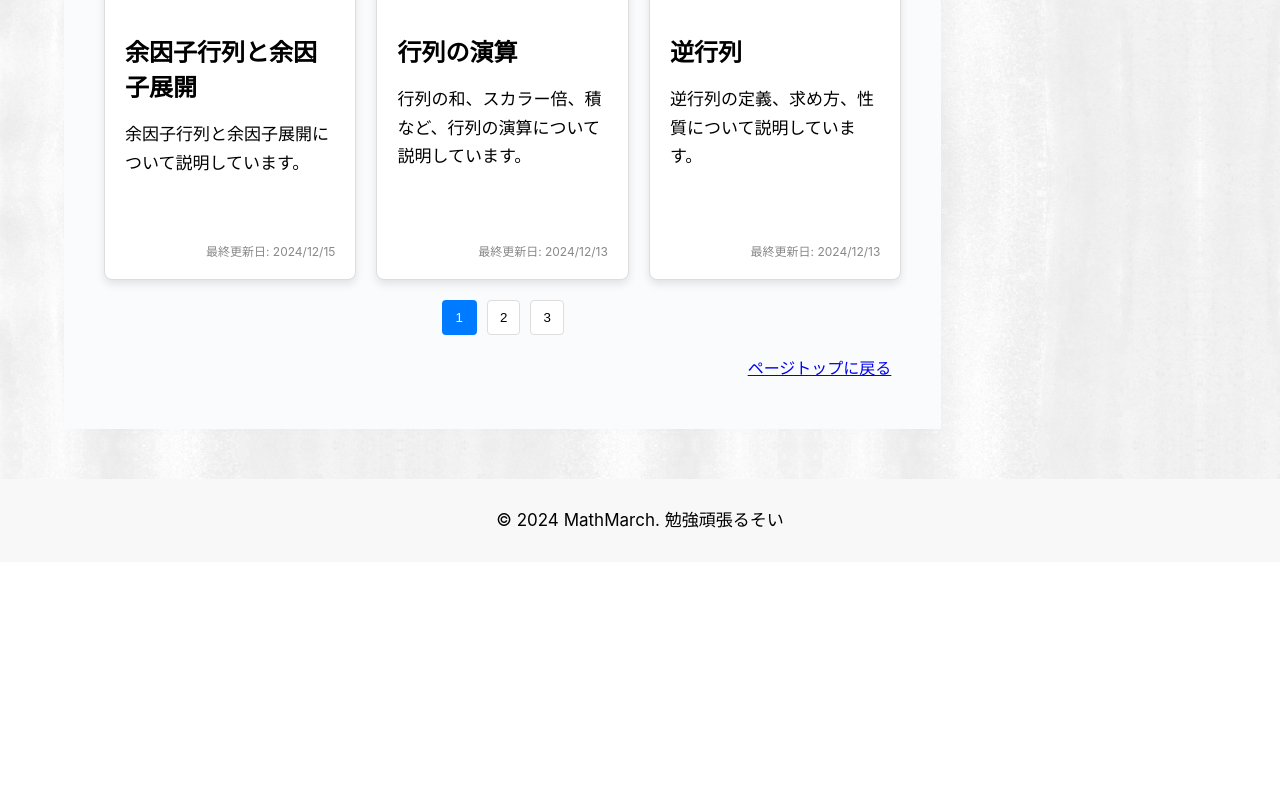
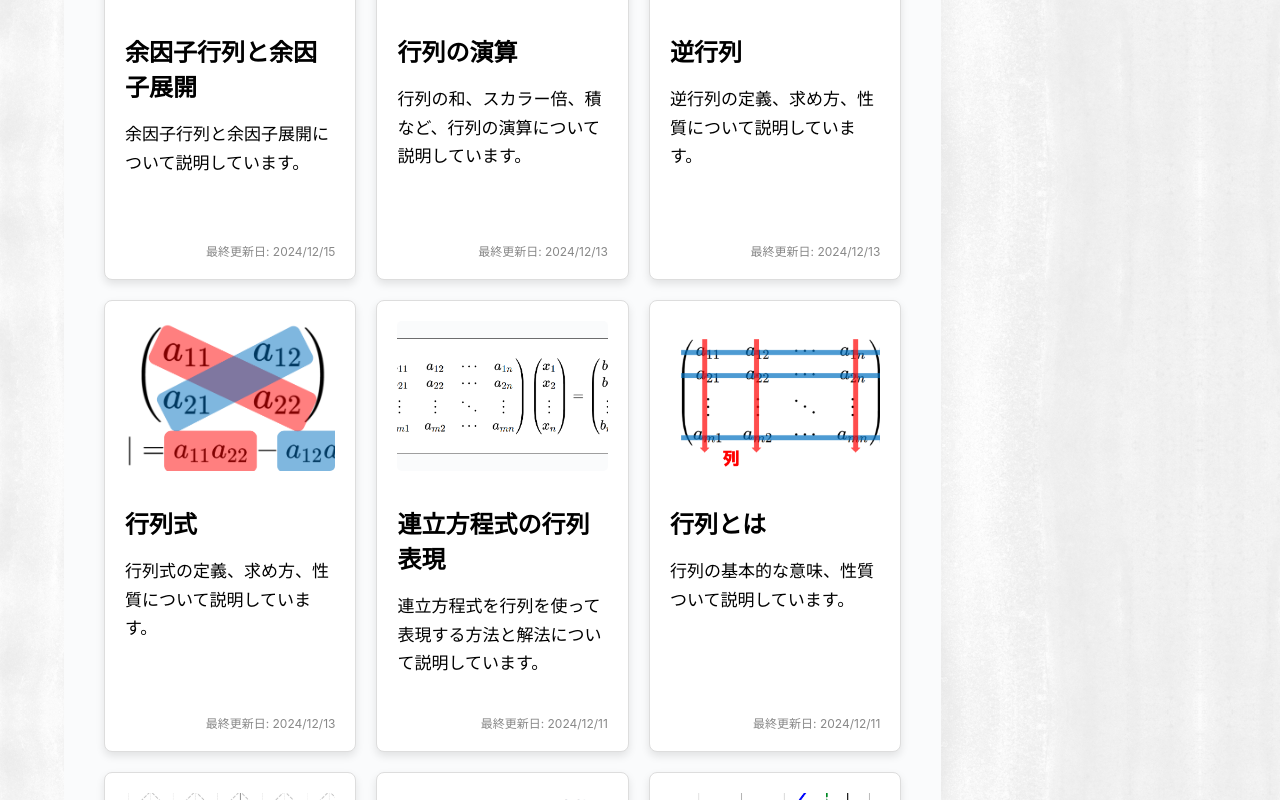
Before and after one commit to nakano0328/archive, a Next.js app: page /linear_algebra in a window 1280 px wide. Shown: the part 887-1687 px from the top of the page. Before the commit the page ends 1449 px from the top, so only its background shows below. Built offline with nearby package versions, Linux system fonts and the light colour scheme.

Commit message:
ページネーションコンポーネントのスタイルを改善し、アイテム数を12に増加させました。また、新しいCSSモジュールを追加しました。

```diff
--- /dev/null
+++ b/app/components/Pagination.module.css
@@ -0,0 +1,13 @@
+.paginationgrid {
+  display: grid;
+  grid-template-columns: repeat(auto-fill, minmax(250px, 1fr));
+  gap: 20px;
+  margin-top: 20px;
+}
+
+/* 最大4列に制限する */
+@media (min-width: 1550px) {
+  .paginationgrid {
+    grid-template-columns: repeat(4, minmax(250px, 1fr));
+  }
+}
--- a/app/components/Pagination_linear_algebra.tsx
+++ b/app/components/Pagination_linear_algebra.tsx
@@ -6,6 +6,7 @@ import Link from "next/link";
 import Card2 from "@/app/components/Card2";
 import { formatDate } from "@/app/components/formatDate";
 import Image from "next/image";
+import styles from "@/app/components/Pagination.module.css";
 
 interface TopicMetadata {
   [key: string]: {
@@ -42,14 +43,7 @@ export default function Pagination({
 
   return (
     <>
-      <div
-        style={{
-          display: "grid",
-          gridTemplateColumns: "repeat(auto-fill, minmax(250px, 1fr))",
-          gap: "20px",
-          marginTop: "20px",
-        }}
-      >
+      <div className={styles.paginationgrid}>
         {currentItems.map((topic) => (
           <Link
             key={topic}
--- a/app/linear_algebra/page.tsx
+++ b/app/linear_algebra/page.tsx
@@ -26,7 +26,7 @@ export default function LinearAlgebraContents() {
 
         <Pagination
           items={sortedTopics}
-          itemsPerPage={6}
+          itemsPerPage={12}
           topicsMetadata={topicsMetadata}
         />
       </div>
```
